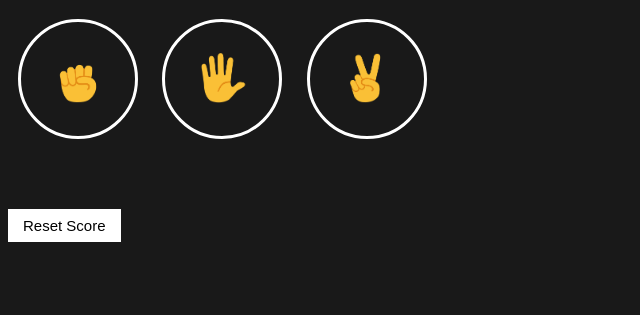
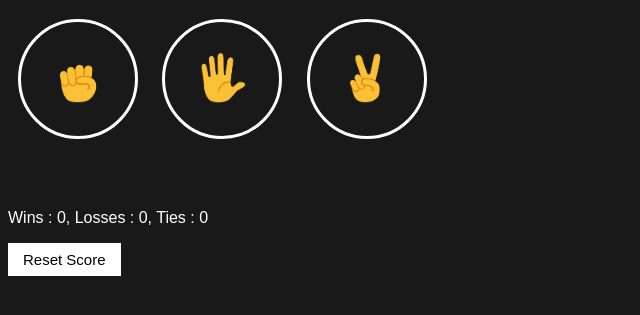
Before and after one commit to dikshagocode/Rock-Paper-Scissors-Game, a plain HTML site: page index.html in a window 1280 px wide. Shown: the part 85-400 px from the top of the page, without its empty margins (0-640 px from the left). Drawn offline with Linux system fonts and the light colour scheme.

Commit message:
Update index.html

```diff
--- a/index.html
+++ b/index.html
@@ -29,7 +29,7 @@
 
 
 
-            <script>
+            <script src="./Rock-Paper-Scissors.js" defer>>
 
             </script>
         </body>
```
